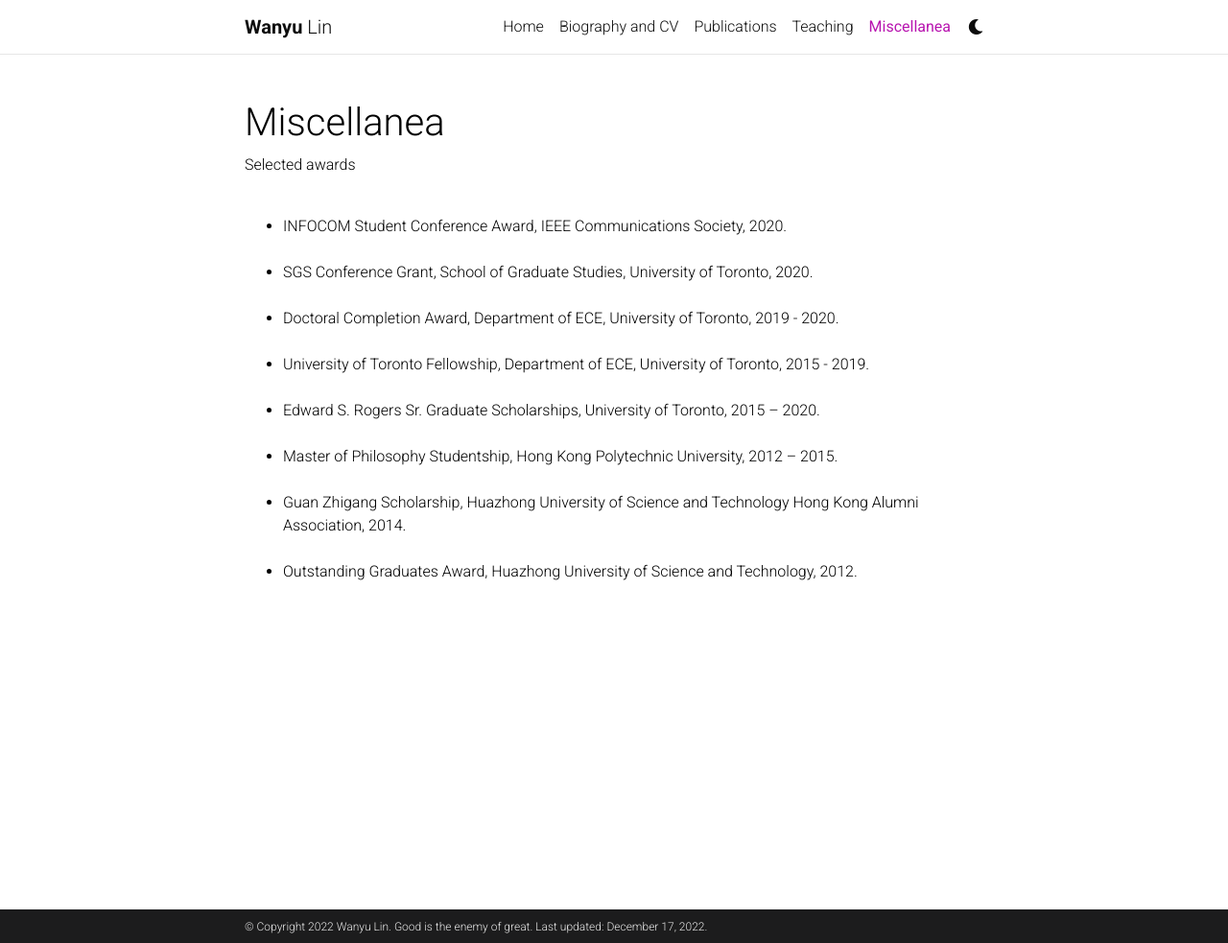
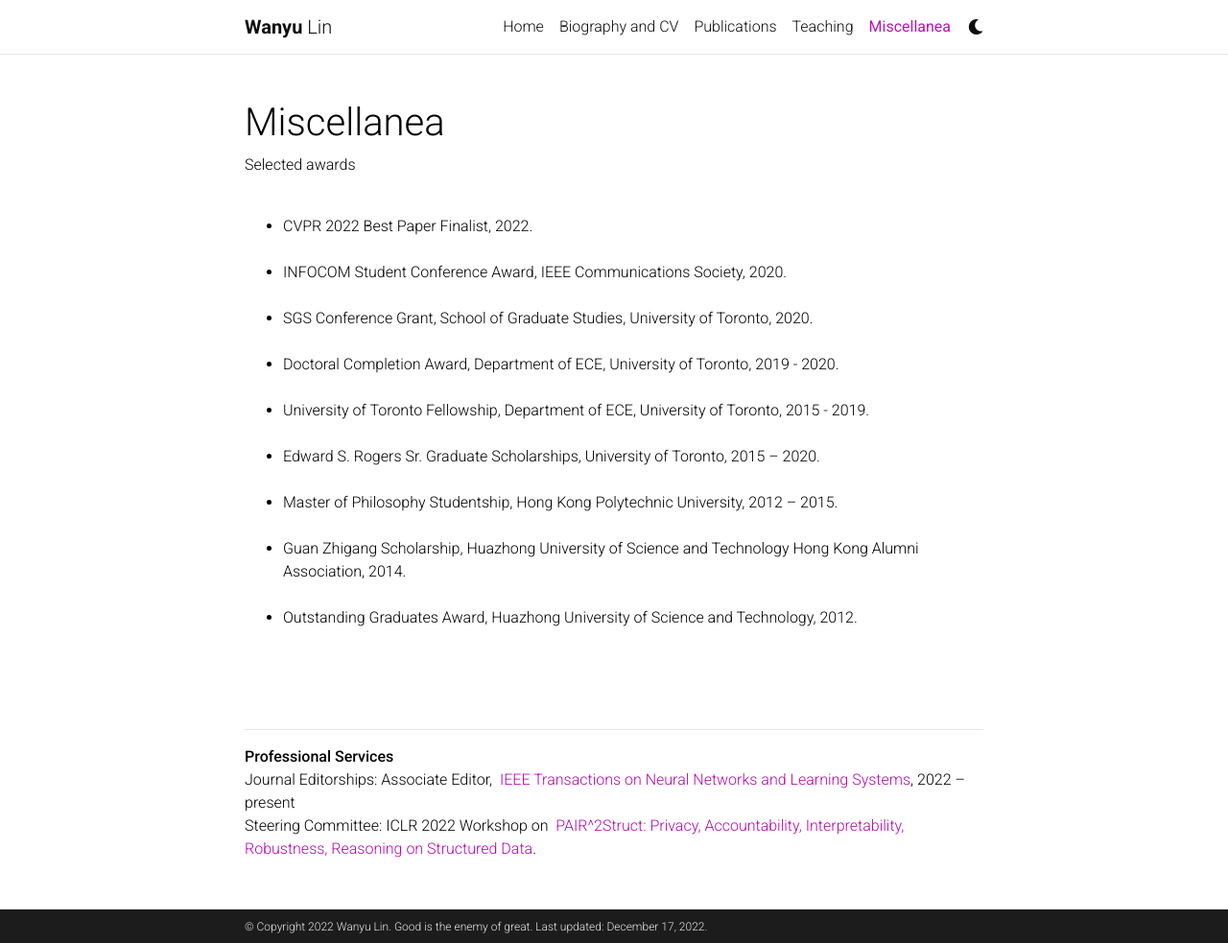
Before and after one commit to wanyu-lin/wanyulin.github.io, a Jekyll site: the page built from _pages/awards.md, in a window 1280 px wide and 983 px high. Shown: the whole window at 96% size. Built offline with Jekyll 4.4.1, drawn with Linux system fonts in a browser that asks for light colours; comment, search, counter and statistics services are not loaded; a style sheet for code colours, icons or effects is not loaded.

Commit message:
Update awards.md

```diff
--- a/_pages/awards.md
+++ b/_pages/awards.md
@@ -6,8 +6,9 @@ description: Selected awards
 nav: true
 ---
 <br>
-<!-- If delete the space, delete the <br> -->
 <ul class="square">
+<li> CVPR 2022 Best Paper Finalist, 2022.</li>
+<br>
 <li>INFOCOM Student Conference Award, IEEE Communications Society, 2020.</li>
 <br>
 <li>SGS Conference Grant, School of Graduate Studies, University of Toronto, 2020.</li>
@@ -39,3 +40,7 @@ nav: true
  -->
 </ul>
 <br><br>
+<p><hr>
+<strong>Professional Services</strong>
+<br>Journal Editorships: Associate Editor,  <a href="https://cis.ieee.org/publications/t-neural-networks-and-learning-systems/ieee-transactions-on-neural-networks-and-learning-systems">IEEE Transactions on Neural Networks and Learning Systems</a>, 2022 – present
+<br>Steering Committee: ICLR 2022 Workshop on  <a href="https://pair2struct-workshop.github.io">PAIR^2Struct: Privacy, Accountability, Interpretability, Robustness, Reasoning on Structured Data</a>.
```
